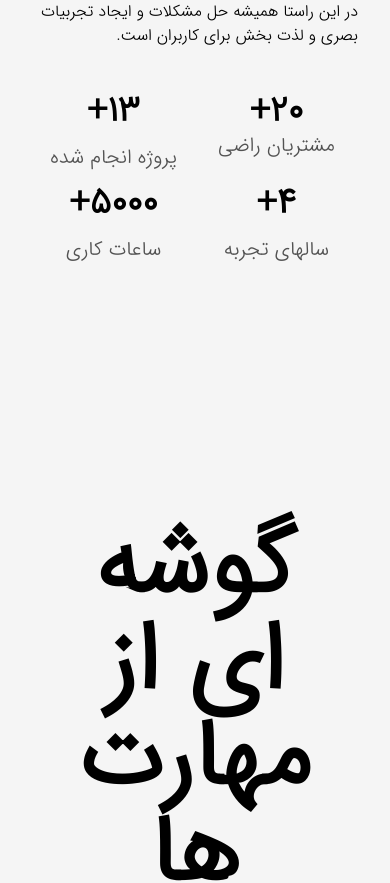
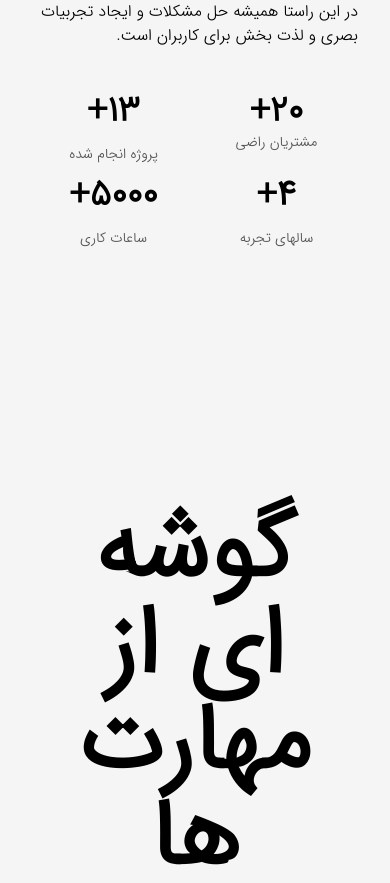
Before and after one commit to pooulad/pooulad.github.io, a Next.js app: page /about in a window 390 px wide. Shown: the part 980-1863 px from the top of the page. Built offline with nearby package versions, Linux system fonts and the light colour scheme.

Commit message:
Update about.tsx

```diff
--- a/src/pages/about.tsx
+++ b/src/pages/about.tsx
@@ -69,7 +69,7 @@ function about() {
                   />
                   +
                 </span>
-                <h2 className="text-xl font-medium capitalize text-dark/75 dark:text-light/75">
+                <h2 className="text-xl font-medium capitalize text-dark/75 dark:text-light/75 xl:text-center md:text-lg sm:text-base xs:text-sm">
                   {dictionary.about.summary.satisfiedClients.text}
                 </h2>
               </div>
@@ -80,7 +80,7 @@ function about() {
                   />
                   +
                 </span>
-                <h2 className="text-xl font-medium capitalize text-dark/75 dark:text-light/75">
+                <h2 className="text-xl font-medium capitalize text-dark/75 dark:text-light/75 xl:text-center md:text-lg sm:text-base xs:text-sm">
                   {dictionary.about.summary.projectsCompleted.text}
                 </h2>
               </div>
@@ -91,7 +91,7 @@ function about() {
                   />
                   +
                 </span>
-                <h2 className="text-xl font-medium capitalize text-dark/75 dark:text-light/75">
+                <h2 className="text-xl font-medium capitalize text-dark/75 dark:text-light/75 xl:text-center md:text-lg sm:text-base xs:text-sm">
                   {dictionary.about.summary.yearsOfExperience.text}
                 </h2>
               </div>
@@ -102,7 +102,7 @@ function about() {
                   />
                   +
                 </span>
-                <h2 className="text-xl font-medium capitalize text-dark/75 dark:text-light/75">
+                <h2 className="text-xl font-medium capitalize text-dark/75 dark:text-light/75 xl:text-center md:text-lg sm:text-base xs:text-sm">
                   {dictionary.about.summary.workingHours.text}
                 </h2>
               </div>
```
